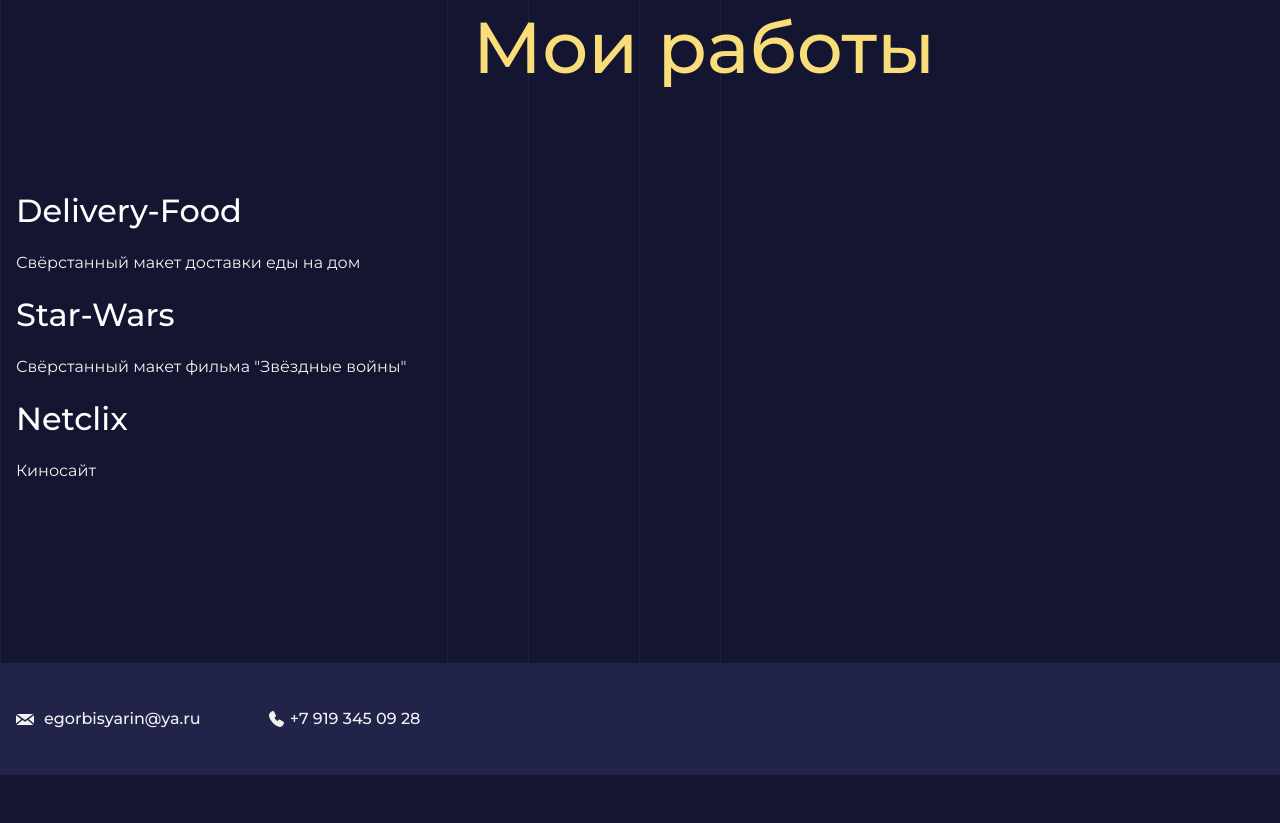
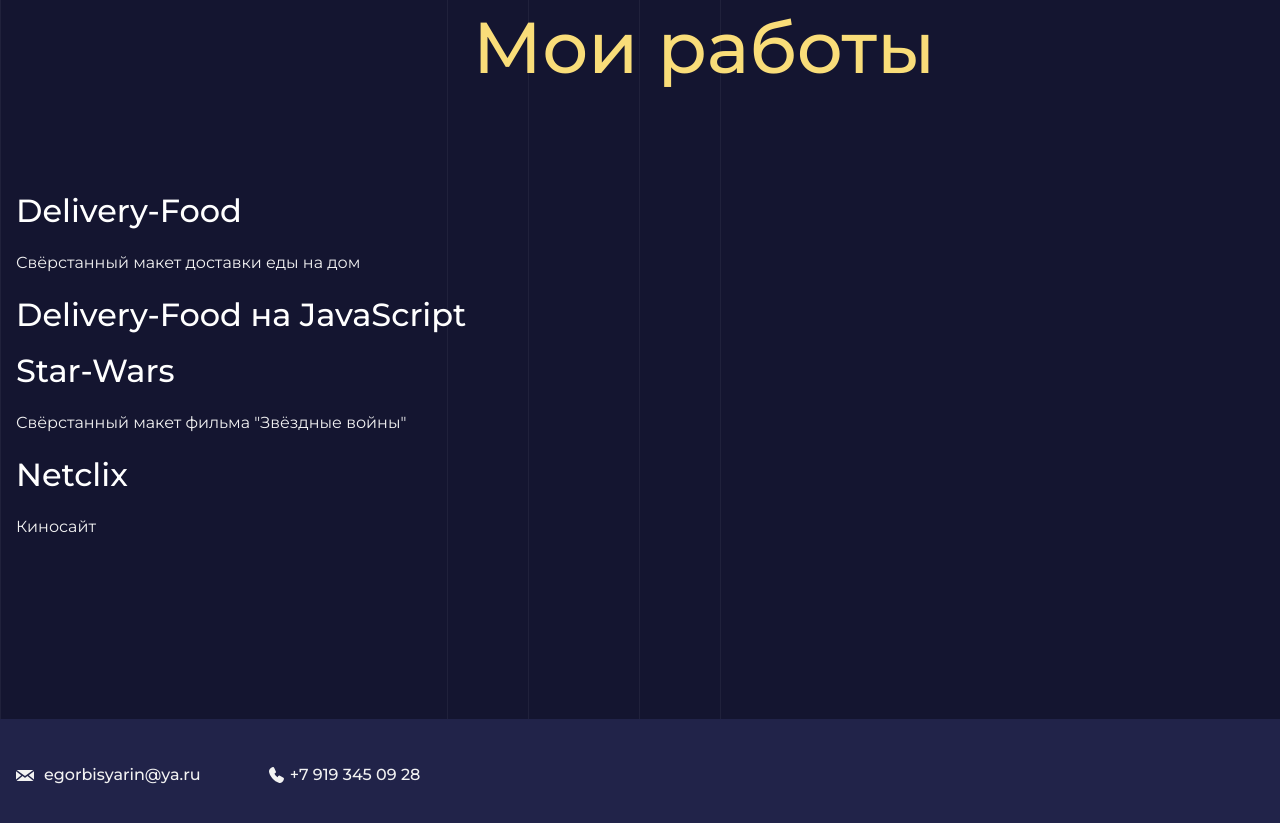
Before and after one commit to egorbisyarin/portfolio, a plain HTML site: page index.html in a window 1280 px wide. Shown: the part 2215-3038 px from the top of the page. Before the commit the page ends 2990 px from the top, so only its background shows below. Drawn offline with Linux system fonts and the light colour scheme.

Commit message:
Update index.html

```diff
--- a/index.html
+++ b/index.html
@@ -48,6 +48,7 @@
     <h2 class="subheading">Мои работы</h2>
     <h3><a href="https://egorbisyarin.github.io/delivery-food/">Delivery-Food</a></h3>
     <p>Свёрстанный макет доставки еды на дом</p>
+    <h3><a href="https://egorbisyarin.github.io/delivery-food-JS/">Delivery-Food на JavaScript</a></h3>
     <h3><a href="https://egorbisyarin.github.io/star-wars/">Star-Wars</a></h3>
     <p>Свёрстанный макет фильма "Звёздные войны"</p>
     <h3><a href="http://cc80135.tmweb.ru/">Netclix</a></h3>
```
